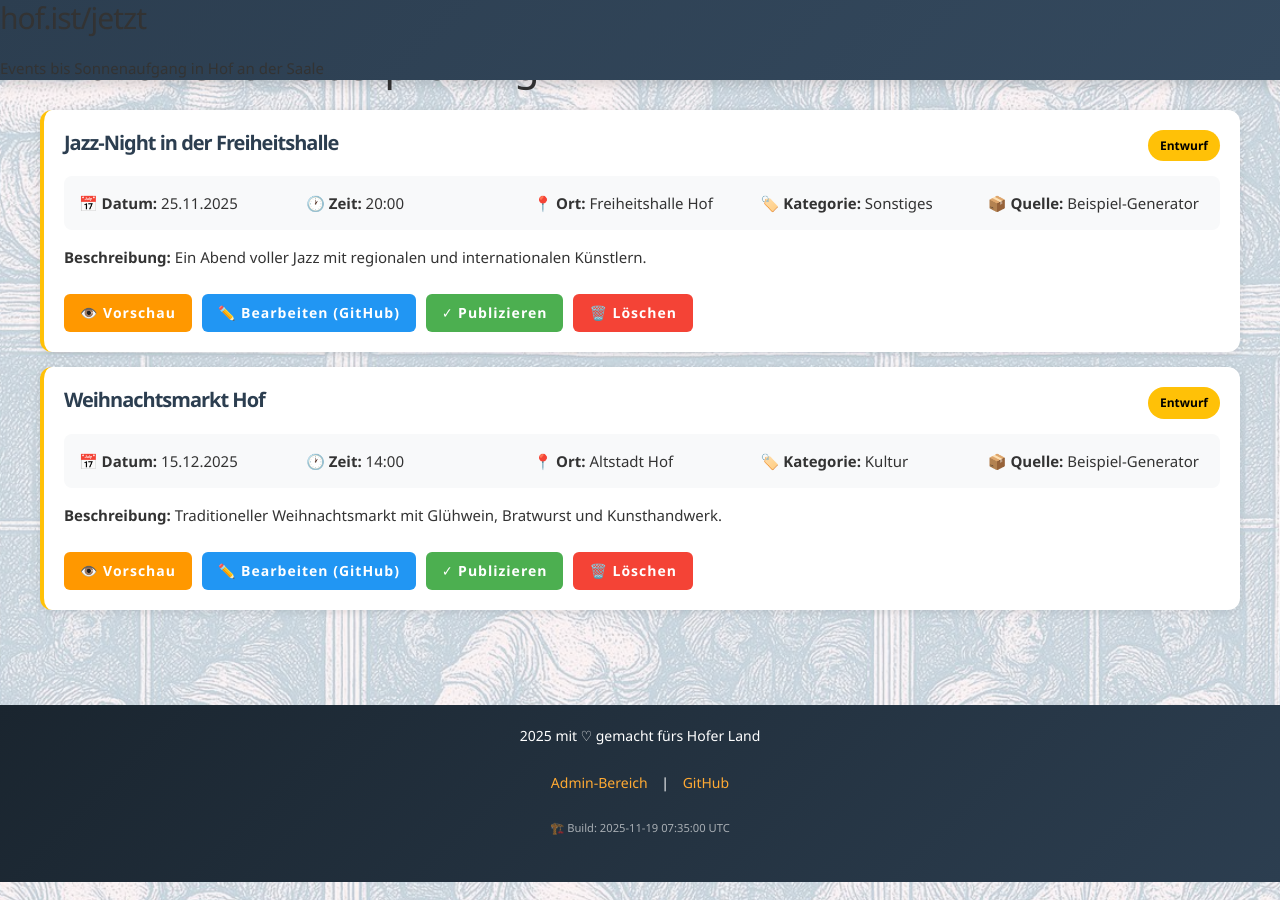
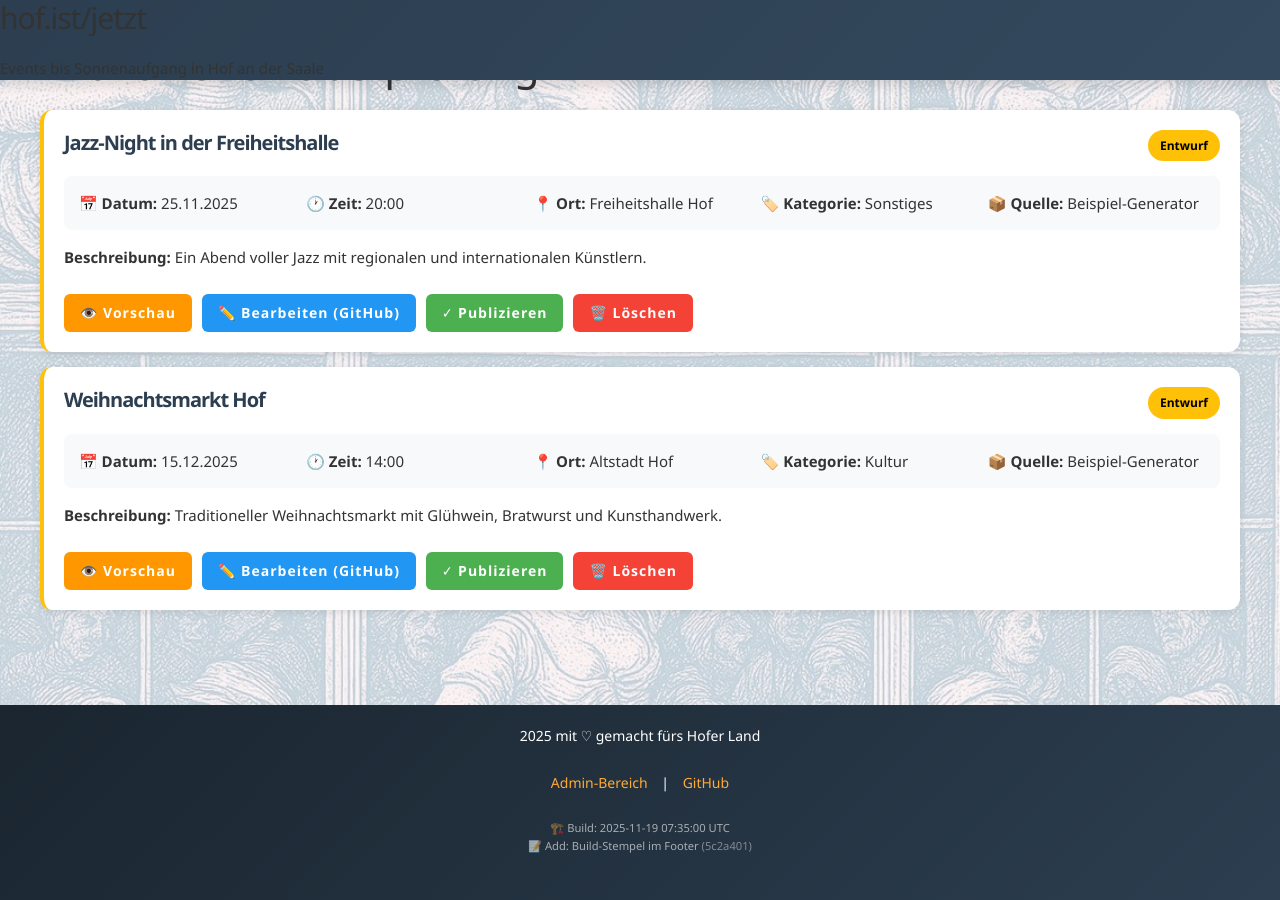
Before and after one commit to feileberlin/event-kalender-hof, a Jekyll site: the page built from admin.html, in a window 1280 px wide and 900 px high, scrolled down 579 px. Built offline with Jekyll 4.4.1, drawn with Linux system fonts in a browser that asks for light colours.

Commit message:
Add: Commit-Message im Build-Stempel
Zeigt im Footer:
- Build-Zeit
- Letzte Commit-Nachricht
- Commit-Hash (Kurzform)

Automatisch via pre-commit Hook aktualisiert

```diff
--- /dev/null
+++ b/_data/build_info.yml
@@ -0,0 +1,3 @@
+commit_message: "Add: Build-Stempel im Footer"
+commit_hash: "5c2a401"
+commit_date: "2025-11-19 06:28:14"
--- a/_layouts/popart.html
+++ b/_layouts/popart.html
@@ -31,7 +31,8 @@
             <p>2025 mit ♡ gemacht fürs Hofer Land</p>
             <p><a href="{{ '/admin/' | relative_url }}">Admin-Bereich</a> | <a href="https://github.com/feileberlin/event-kalender-hof">GitHub</a></p>
             <p style="font-size: 0.8em; color: rgba(255,255,255,0.6); margin-top: 10px;">
-                🏗️ Build: {{ site.time | date: "%Y-%m-%d %H:%M:%S UTC" }}
+                🏗️ Build: {{ site.time | date: "%Y-%m-%d %H:%M:%S UTC" }}{% if site.data.build_info.commit_message %}<br>
+                📝 {{ site.data.build_info.commit_message }} <span style="opacity: 0.7;">({{ site.data.build_info.commit_hash }})</span>{% endif %}
             </p>
         </div>
     </footer>
```
